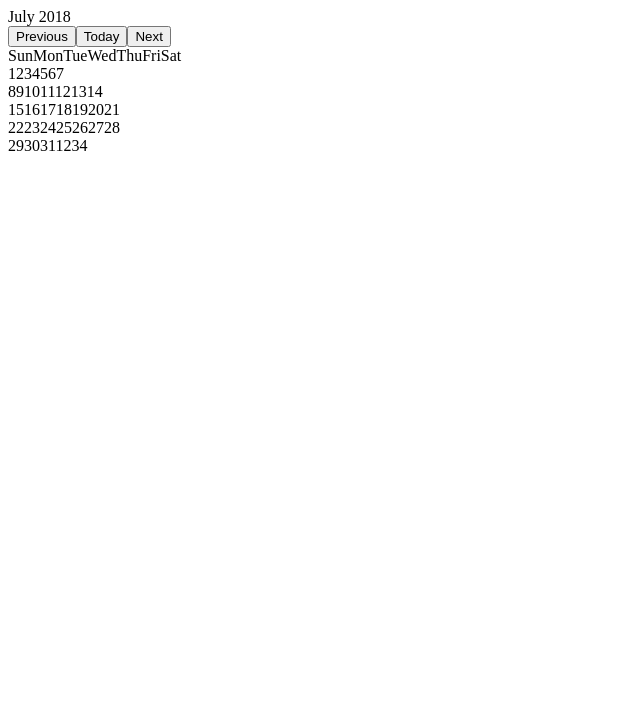
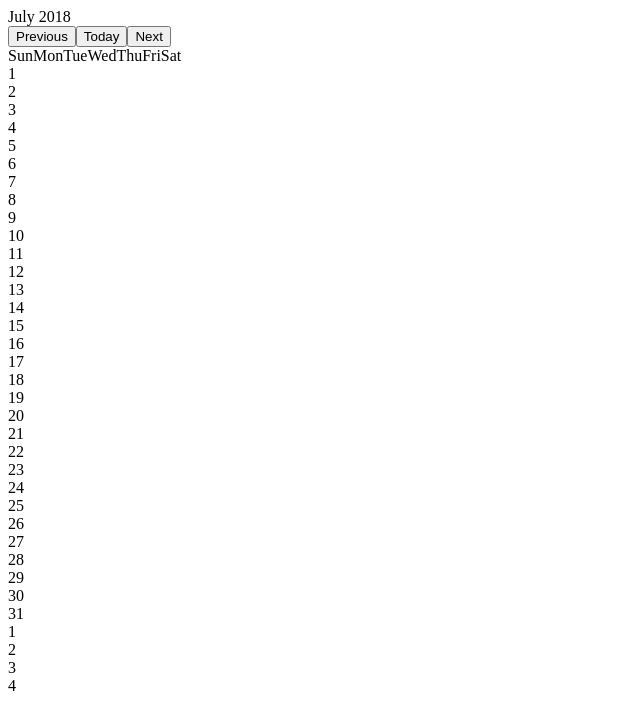
Before and after one commit to amylsf/React-Calendar, a React app: page / in a window 1280 px wide. Shown: the top 728 px of the page, without its empty margins (0-640 px from the left). Built offline with nearby package versions, Linux system fonts and the light colour scheme; the HTML template or start-up script is replaced by a standard one.

Commit message:
add styles for basic calendar outline

```diff
--- a/client/src/components/Calendar.jsx
+++ b/client/src/components/Calendar.jsx
@@ -46,7 +46,7 @@ class Calendar extends Component {
           key={date.clone()}
           date={date.clone()}
         />
-      ); //[TO DO] add week component in place of this!!
+      );
       date.add(1, 'week'); //gets each sunday of the month
       weekCount++;
       generatedWeeks = weekCount > 1 && currentMonth !== date.month(); //stops generating new weeks when sunday falls in new month
@@ -56,13 +56,16 @@ class Calendar extends Component {
 
   render() {
     return (
-      <div>
-        <div>
+      <div className="app-container">
+        <div className="header">
           <div className="month">{this.state.month.format('MMMM YYYY')}</div>
+          <div className="navigation">
             <button onClick={this.getPreviousMonth}>Previous</button>
             <button onClick={this.getCurrentMonth}>Today</button>
             <button onClick={this.getNextMonth}>Next</button>
           </div>
+        </div>
+        <div className="calendar-container">
           <div className="day-names">
             <span className="day-name">Sun</span>
             <span className="day-name">Mon</span>
@@ -74,6 +77,7 @@ class Calendar extends Component {
           </div>
           {this.displayWeeks()}
         </div>
+      </div>
     )
   }
 }
--- a/client/src/components/Day.jsx
+++ b/client/src/components/Day.jsx
@@ -10,7 +10,7 @@ class Day extends Component {
 
   render() {
     return (
-      <div></div>
+      <div className="day">{this.props.currentDay}</div>
     )
   }
 }
--- a/client/src/components/Week.jsx
+++ b/client/src/components/Week.jsx
@@ -1,4 +1,5 @@
 import React, { Component } from 'react';
+import Day from './Day.jsx';
 
 class Week extends Component {
   constructor() {
@@ -12,7 +13,12 @@ class Week extends Component {
     let currentDay = this.props.date;
 
     for (let i = 0; i < 7; i++) {
-      days.push(currentDay.clone().date());
+      days.push(
+        <Day
+          key={currentDay.date()}
+          currentDay={currentDay.date()}
+        />
+      );
       currentDay.add(1, 'day');
     }
     return days;
@@ -20,7 +26,7 @@ class Week extends Component {
 
   render() {
     return (
-      <div>{this.displayDays()}</div>
+      <div className="week">{this.displayDays()}</div>
     )
   }
 }
```
Also changed, not shown: 2 other files (tests, documents, lock files or other folders). Lines whose indentation alone changed are shown as unchanged.
